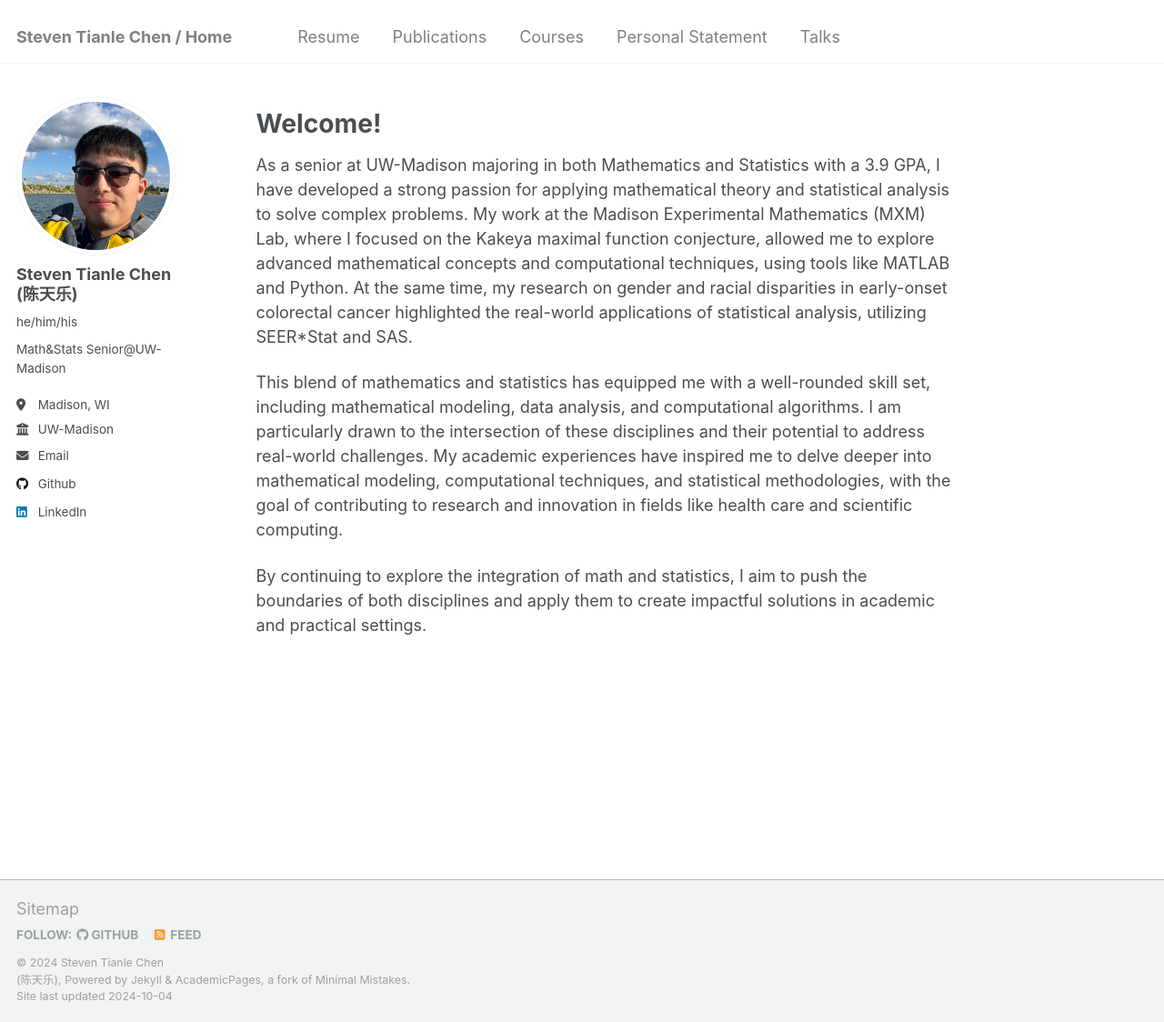
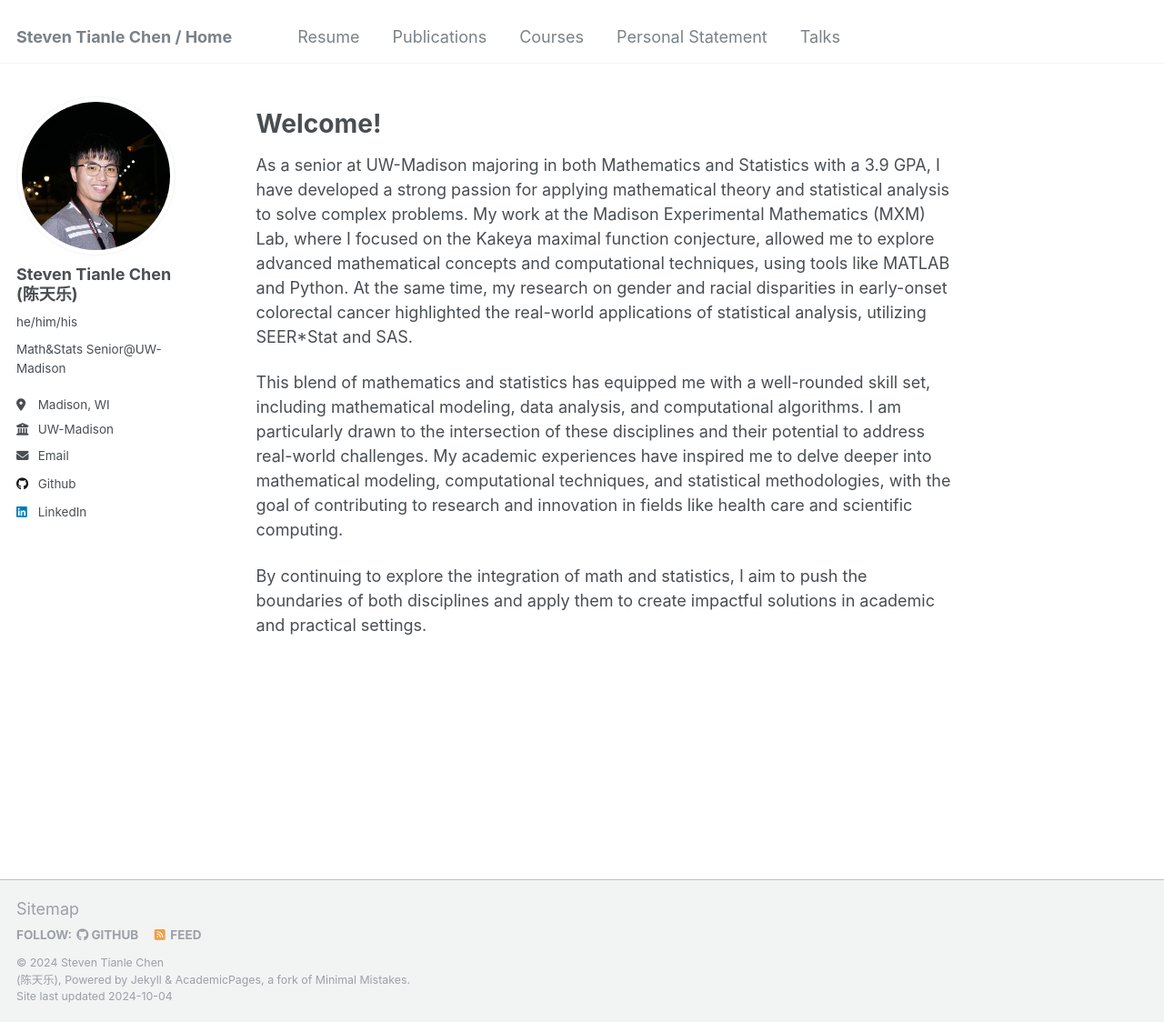
Before and after one commit to sttlchen/sttlchen.github.io, a Jekyll site: the page built from _pages/about.md, in a window 1280 px wide and 1124 px high. Shown: the whole window at 91% size. Built offline with Jekyll 4.4.1, drawn with Linux system fonts in a browser that asks for light colours.

Commit message:
Update _config.yml

```diff
--- a/_config.yml
+++ b/_config.yml
@@ -21,7 +21,7 @@ repository               : "sttlchen/sttlchen.github.io"
 #               Additional customization can be done by editing /_includes/author-profile.html
 author:
   # Biographic information
-  avatar           : "kayak.jpg"
+  avatar           : "night.jpg"
   name             : "Steven Tianle Chen <br> (陈天乐)"
   pronouns         : "he/him/his"
   bio              : "Math&Stats Senior@UW-Madison"
```
